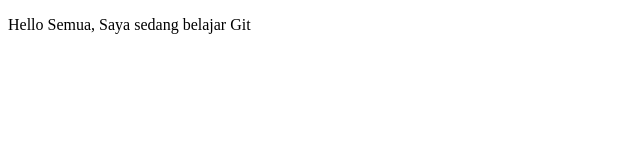
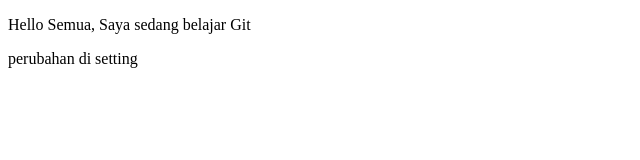
Before and after one commit to febryansambuari/latihangit, a plain HTML site: page index.html in a window 1280 px wide. Shown: the whole page, without its empty margins (0-640 px from the left). Drawn offline with Linux system fonts and the light colour scheme.

Commit message:
perubahan di setting

```diff
--- a/index.html
+++ b/index.html
@@ -6,5 +6,6 @@
     </head>
     <body>
         <p>Hello Semua, Saya sedang belajar Git</p>
+        <p>perubahan di setting</p>
     </body>
 </html>
```
